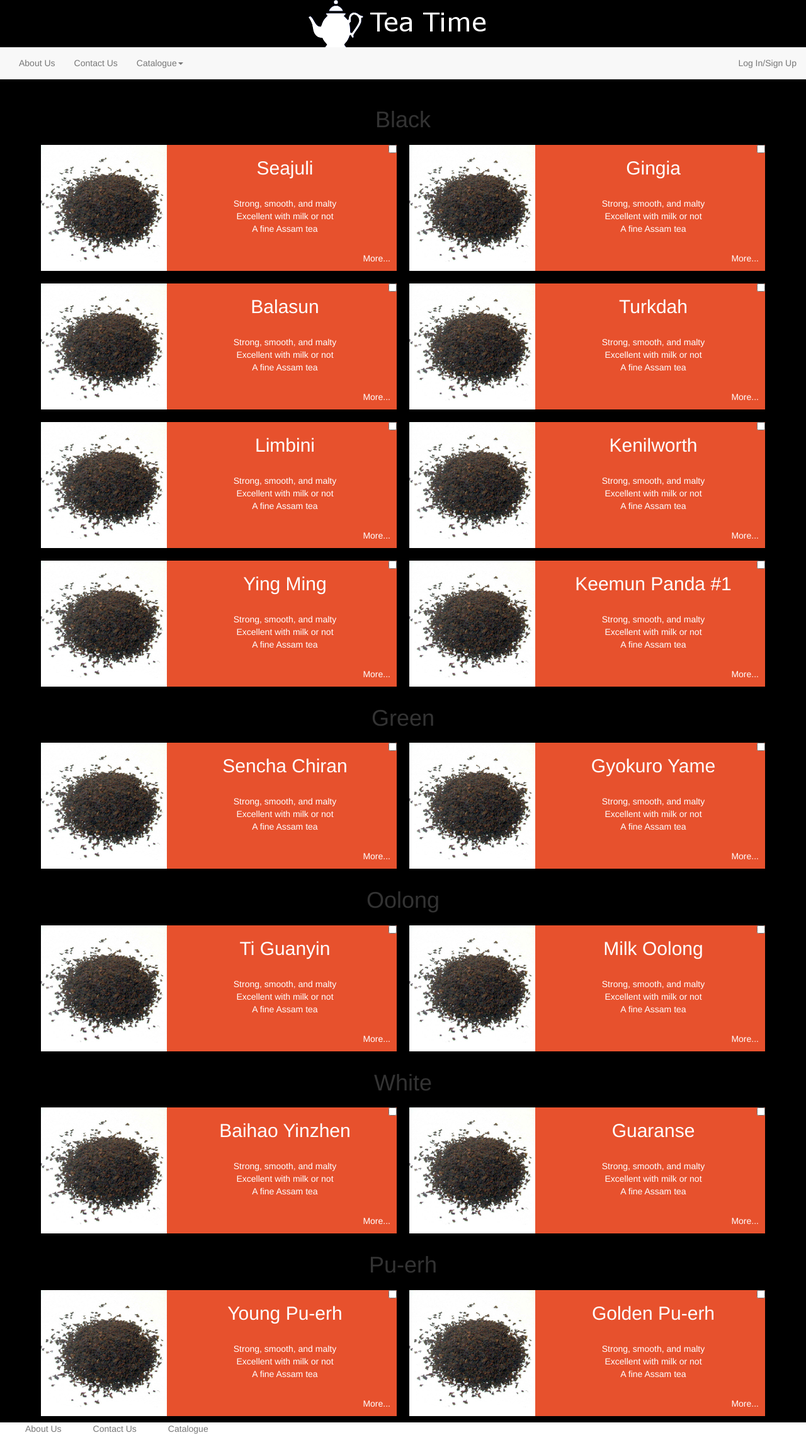
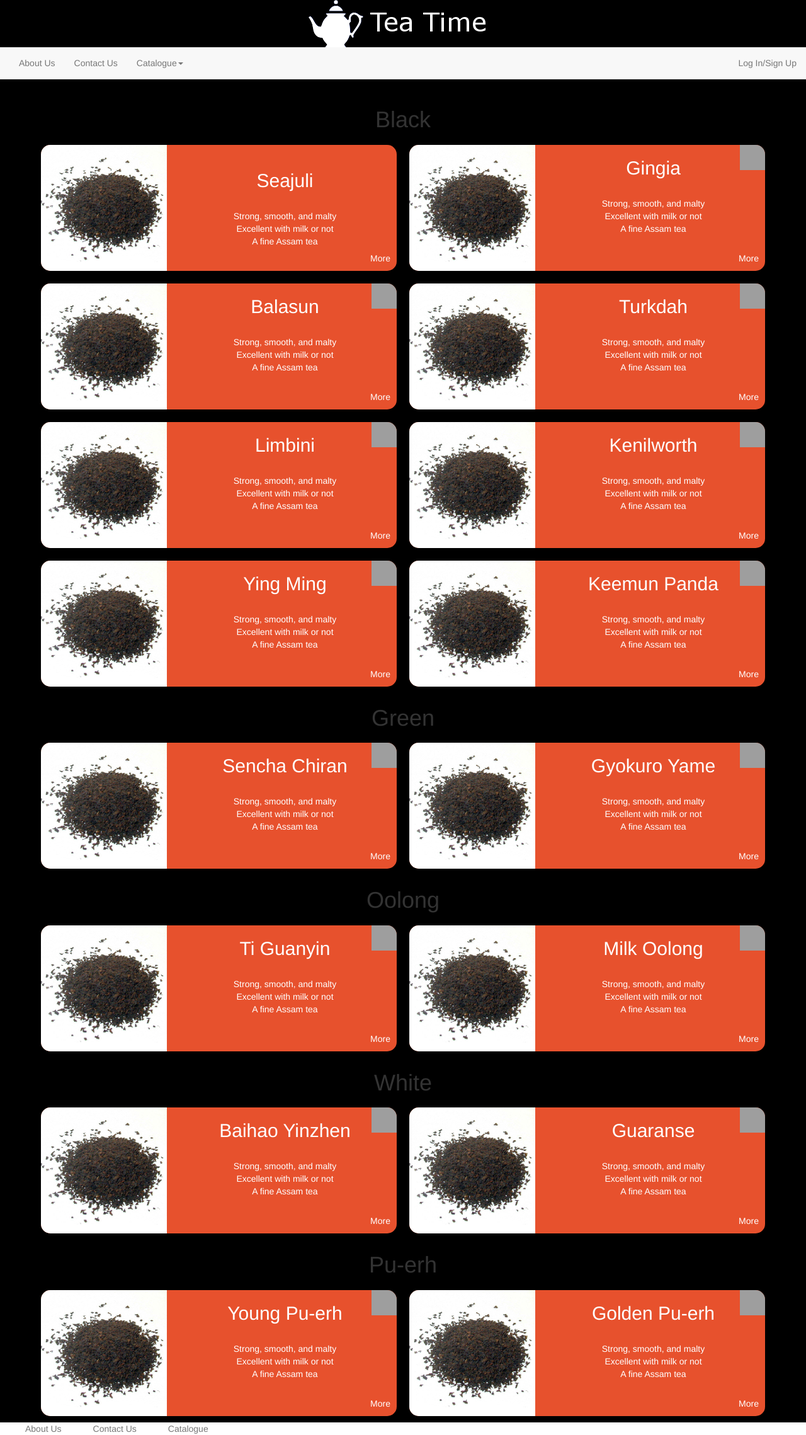
Before and after one commit to johnnyl-bcit/group7teatime, a PHP site: page /catalogue.html in a window 1280 px wide. Shown: the whole page at 63% size. Run offline with PHP 8.4, Linux system fonts and the light colour scheme; grey boxes are pictures that could not be loaded.

Commit message:
Fixed anchors to tea categories; updated checkboxes to stars

```diff
--- a/catalogue.html
+++ b/catalogue.html
@@ -30,11 +30,11 @@
 				<li id="catalogue-dropdown" class="dropdown">
 					<a class="dropdown-toggle" data-toggle="dropdown" href="#">Catalogue<span class="caret"></span></a>
 		       			<ul class="dropdown-menu">
-			          		<li><a href="#black-tea">Black</a></li>
-				          	<li><a href="#green-tea">Green</a></li>
-				         	<li><a href="#oolong-tea">Oolong</a></li>
-				          	<li><a href="#white-tea">White</a></li>
-			         		<li><a href="#puerh-tea">Pu-Erh</a></li>
+			          		<li><a href="#blackTea">Black</a></li>
+				          	<li><a href="#greenTea">Green</a></li>
+				         	<li><a href="#oolongTea">Oolong</a></li>
+				          	<li><a href="#whiteTea">White</a></li>
+			         		<li><a href="#puerhTea">Pu-Erh</a></li>
 			        	</ul>
 	        	</li>
 			</ul>
@@ -50,31 +50,34 @@
 		<form action="http://webdevfoundations.net/scripts/formdemo.asp" method="post">
 
 			<!-- Black Tea -->
+			<span class="anchor" id="blackTea"></span>
 			<div id="black-tea">
 				<h1>Black</h1>
 
 				<div class="row">
 					<div class="col-sm-6">
 						<div>
-							<input class="star" type="checkbox" name="tea" value="seajuli">
+							<input class="css-checkbox" id="seajuli" type="checkbox" name="seajuli" value="seajuli">
+							<span><label for="seajuli" class="css-label"></label></span>
 							<img src="img/blacktea_1.jpg" alt="Blacktea" width="200" height="200">
 								<h2>Seajuli</h2><br>
 								<p>Strong, smooth, and malty<br>
 								Excellent with milk or not<br>
 								A fine Assam tea</p>
-							<a class="more" href="#">More...</a>
+							<a class="more" href="#">More</a>
 						</div>
 					</div>
 
 					<div class="col-sm-6">
 						<div>
-							<input class="star" type="checkbox" name="tea" value="gingia">
+							<input class="css-checkbox" id="gingia" type="checkbox" name="gingia" value="gingia">
+							<label for="gingia" class="css-label"></label>
 							<img src="img/blacktea_1.jpg" alt="Blacktea" width="200" height="200">
 								<h2>Gingia</h2><br>
 								<p>Strong, smooth, and malty<br>
 								Excellent with milk or not<br>
 								A fine Assam tea</p>
-							<a class="more" href="#">More...</a>
+							<a class="more" href="#">More</a>
 						</div>
 					</div>
 				</div>
@@ -82,25 +85,26 @@
 				<div class="row">
 					<div class="col-sm-6">
 						<div>
-							<input class="star" type="checkbox" name="tea" value="balasun">
-							<img src="img/blacktea_1.jpg" alt="Blacktea" width="200" height="200">
+							<input class="css-checkbox" id="balasun" type="checkbox" name="balasun" value="balasun">
+							<label for="balasun" class="css-label"></label>							<img src="img/blacktea_1.jpg" alt="Blacktea" width="200" height="200">
 								<h2>Balasun</h2><br>
 								<p>Strong, smooth, and malty<br>
 								Excellent with milk or not<br>
 								A fine Assam tea</p>
-							<a class="more" href="#">More...</a>
+							<a class="more" href="#">More</a>
 						</div>
 					</div>
 
 					<div class="col-sm-6">
 						<div>
-							<input class="star" type="checkbox" name="tea" value="turdah">
+							<input class="css-checkbox" id="turdah" type="checkbox" name="turdah" value="turdah">
+							<label for="turdah" class="css-label"></label>
 							<img src="img/blacktea_1.jpg" alt="Blacktea" width="200" height="200">
 								<h2>Turkdah</h2><br>
 								<p>Strong, smooth, and malty<br>
 								Excellent with milk or not<br>
 								A fine Assam tea</p>
-							<a class="more" href="#">More...</a>
+							<a class="more" href="#">More</a>
 						</div>
 					</div>
 				</div>
@@ -108,24 +112,26 @@
 				<div class="row">
 					<div class="col-sm-6">
 						<div>
-							<input class="star" type="checkbox" name="tea" value="limbini">
+							<input class="css-checkbox" id="limbini" type="checkbox" name="limbini" value="limbini">
+							<label for="limbini" class="css-label"></label>
 							<img src="img/blacktea_1.jpg" alt="Blacktea" width="200" height="200">
 								<h2>Limbini</h2><br>
 								<p>Strong, smooth, and malty<br>
 								Excellent with milk or not<br>
 								A fine Assam tea</p>
-							<a class="more" href="#">More...</a>
+							<a class="more" href="#">More</a>
 						</div>
 					</div>
 					<div class="col-sm-6">
 						<div>
-							<input class="star" type="checkbox" name="tea" value="kenilworth">
+							<input class="css-checkbox" id="kenilworth" type="checkbox" name="kenilworth" value="kenilworth">
+							<label for="kenilworth" class="css-label"></label>
 							<img src="img/blacktea_1.jpg" alt="Blacktea" width="200" height="200">
 								<h2>Kenilworth</h2><br>
 								<p>Strong, smooth, and malty<br>
 								Excellent with milk or not<br>
 								A fine Assam tea</p>
-							<a class="more" href="#">More...</a>
+							<a class="more" href="#">More</a>
 						</div>
 					</div>
 				</div>
@@ -133,134 +139,148 @@
 				<div class="row">
 					<div class="col-sm-6">
 						<div>
-							<input class="star" type="checkbox" name="tea" value="yingming">
+							<input class="css-checkbox" id="yingming" type="checkbox" name="yingming" value="yingming">
+							<label for="yingming" class="css-label"></label>
 							<img src="img/blacktea_1.jpg" alt="Blacktea" width="200" height="200">
 								<h2>Ying Ming</h2><br>
 								<p>Strong, smooth, and malty<br>
 								Excellent with milk or not<br>
 								A fine Assam tea</p>
-							<a class="more" href="#">More...</a>
+							<a class="more" href="#">More</a>
 						</div>
 					</div>
 
 					<div class="col-sm-6">
 						<div>
-							<input class="star" type="checkbox" name="tea" value="keemunpanda">
+							<input class="css-checkbox" id="keemun" type="checkbox" name="keemun" value="keemunpanda">
+							<label for="keemun" class="css-label"></label>
 							<img src="img/blacktea_1.jpg" alt="Blacktea" width="200" height="200">
-								<h2>Keemun Panda #1</h2><br>
+								<h2>Keemun Panda</h2><br>
 								<p>Strong, smooth, and malty<br>
 								Excellent with milk or not<br>
 								A fine Assam tea</p>
-							<a class="more" href="#">More...</a>
+							<a class="more" href="#">More</a>
 						</div>
 					</div>
 				</div>
 			</div>
 
 			<!-- Green Tea -->
+			<span class="anchor" id="greenTea"></span>
 			<div id="green-tea" class="row">
 				<h1>Green</h1>
 					<div class="col-sm-6">
 						<div>
-							<input class="star" type="checkbox" name="tea" value="sencha-chiran">
+							<input class="css-checkbox" id="sencha" type="checkbox" name="sencha-chiran" value="sencha-chiran">
+							<label for="sencha" class="css-label"></label>
 							<img src="img/blacktea_1.jpg" alt="Greentea" width="200" height="200">
 								<h2>Sencha Chiran</h2><br>
 								<p>Strong, smooth, and malty<br>
 								Excellent with milk or not<br>
 								A fine Assam tea</p>
-							<a class="more" href="#">More...</a>
+							<a class="more" href="#">More</a>
 						</div>
 					</div>
 					<div class="col-sm-6">
 						<div>
-							<input class="star" type="checkbox" name="tea" value="gyokuro-yame">
+							<input class="css-checkbox" id="gyokuro" type="checkbox" name="gyokuro-yame" value="gyokuro-yame">
+							<label for="gyokuro" class="css-label"></label>
 							<img src="img/blacktea_1.jpg" alt="Greentea" width="200" height="200">
 								<h2>Gyokuro Yame</h2><br>
 								<p>Strong, smooth, and malty<br>
 								Excellent with milk or not<br>
 								A fine Assam tea</p>
-							<a class="more" href="#">More...</a>
+							<a class="more" href="#">More</a>
 						</div>
 					</div>
 			</div>
 
 			<!-- Oolong Tea -->
+			<span class="anchor" id="oolongTea"></span>
 			<div id="oolong-tea" class="row">
 				<h1>Oolong</h1>
 				<div class="col-sm-6">
 					<div>
-						<input class="star" type="checkbox" name="tea" value="ti-guanyin">
+						<input class="css-checkbox" id="tiguanyin" type="checkbox" name="ti-guanyin" value="ti-guanyin">
+							<label for="tiguanyin" class="css-label"></label>
 						<img src="img/blacktea_1.jpg" alt="Oolongtea" width="200" height="200">
 							<h2>Ti Guanyin</h2><br>
 							<p>Strong, smooth, and malty<br>
 							Excellent with milk or not<br>
 							A fine Assam tea</p>
-						<a class="more" href="#">More...</a>
+						<a class="more" href="#">More</a>
 					</div>
 				</div>
 				<div class="col-sm-6">
 					<div>
-						<input class="star" type="checkbox" name="tea" value="milk-oolong">
+						<input class="css-checkbox" id="milkoolong" type="checkbox" name="milk-oolong" value="milk-oolong">
+							<label for="milkoolong" class="css-label"></label>
 						<img src="img/blacktea_1.jpg" alt="Oolongtea" width="200" height="200">
 							<h2>Milk Oolong</h2><br>
 							<p>Strong, smooth, and malty<br>
 							Excellent with milk or not<br>
 							A fine Assam tea</p>
-						<a class="more" href="#">More...</a>
+						<a class="more" href="#">More</a>
 					</div>
 				</div>
 			</div>
 
 			<!-- White Tea -->
+			<span class="anchor" id="whiteTea"></span>
 			<div id="white-tea" class="row">
 				<h1>White</h1>
 				<div class="col-sm-6">
 					<div>
-						<input class="star" type="checkbox" name="tea" value="baihao-yinzhen">
+						<input class="css-checkbox" id="baihao" type="checkbox" name="baihao-yinzhen" value="baihao-yinzhen">
+							<label for="baihao" class="css-label"></label>
 						<img src="img/blacktea_1.jpg" alt="Whitetea" width="200" height="200">
 							<h2>Baihao Yinzhen</h2><br>
 							<p>Strong, smooth, and malty<br>
 							Excellent with milk or not<br>
 							A fine Assam tea</p>
-						<a class="more" href="#">More...</a>
+						<a class="more" href="#">More</a>
 					</div>
 				</div>
 				<div class="col-sm-6">
 					<div>
-						<input class="star" type="checkbox" name="tea" value="guaranse">
+						<input class="css-checkbox" id="guaranse" type="checkbox" name="guaranse" value="guaranse">
+							<label for="guaranse" class="css-label"></label>
 						<img src="img/blacktea_1.jpg" alt="Whitetea" width="200" height="200">
 							<h2>Guaranse</h2><br>
 							<p>Strong, smooth, and malty<br>
 							Excellent with milk or not<br>
 							A fine Assam tea</p>
-						<a class="more" href="#">More...</a>
+						<a class="more" href="#">More</a>
 					</div>
 				</div>
 			</div>
 
 			<!-- Pu-Erh Tea -->
+			<span class="anchor" id="puerhTea"></span>
 			<div id="puerh-tea" class="row">
 				<h1>Pu-erh</h1>
 				<div class="col-sm-6">
 					<div>
-						<input class="star" type="checkbox" name="tea" value="young-puerh">
-						<img src="img/blacktea_1.jpg" alt="Pu-Eahtea" width="200" height="200">
+						<input class="css-checkbox" id="youngpuerh" type="checkbox" name="young-puerh" value="young-puerh">
+							<label for="youngpuerh" class="css-label"></label>
+						<img src="img/blacktea_1.jpg" alt="Pu-Erhtea" width="200" height="200">
 							<h2>Young Pu-erh</h2><br>
 							<p>Strong, smooth, and malty<br>
 							Excellent with milk or not<br>
 							A fine Assam tea</p>
-						<a class="more" href="#">More...</a>
+						<a class="more" href="#">More</a>
 					</div>
 				</div>
 				<div class="col-sm-6">
 					<div>
-						<input class="star" type="checkbox" name="tea" value="golden-puerh">
+						<input class="css-checkbox" id="goldenpuerh" type="checkbox" name="golden-puerh" value="golden-puerh">
+							<label for="goldenpuerh" class="css-label"></label>
 						<img src="img/blacktea_1.jpg" alt="Pu-Eahtea" width="200" height="200">
 							<h2>Golden Pu-erh</h2><br>
 							<p>Strong, smooth, and malty<br>
 							Excellent with milk or not<br>
 							A fine Assam tea</p>
-						<a class="more" href="#">More...</a>
+						<a class="more" href="#">More</a>
 					</div>
 				</div>
 			</div>
--- a/style/catalogue.css
+++ b/style/catalogue.css
@@ -4,15 +4,16 @@
 
 #main .col-sm-6 {
 	padding: 10px;
-	position: relative;
+	/*position: relative;*/
 	color: white;
 
 }
 
 #main .col-sm-6 > div {
+	position: relative;
 	background: #E7512D;
 	overflow: auto;
-
+	border-radius: 15px;
 }
 
 #main .col-sm-6 > div > h2{
@@ -28,16 +29,71 @@
 	margin: 0 10px 0px 0px;
 
 }
-.star {
+/*.star {
 	position: absolute;
 	margin-top: 0px;
 	top: 6px; /* checkbox has default margin-top: 4px that I can't seem to get rid of */
+	/*right: 10px;8
+}*/
+
+.more {
+	position: absolute;
+	bottom: 10px;
 	right: 10px;
 }
 
-.more {
+a.more:link, a.more:visited, a.more:focus {
+	color: rgb(255, 255, 255);
+	text-decoration: none;
+}
+
+a.more:hover, a.more:active {
+	color: rgb(119, 119, 119);
+}
+
+.anchor {
+	display: block;
+	height: 125px;
+	margin-top: -125px;
+	visibility: hidden;
+}
+
+input[type=checkbox].css-checkbox {
+	position:absolute;
+	z-index: -1000;
+	left:-1000px;
+	overflow: hidden;
+	clip: rect(0 0 0 0);
+	height: 1px;
+	width: 1px;
+	margin: -1px;
+	padding: 0;
+	border: 0;
+}
+
+input[type=checkbox].css-checkbox + label.css-label {
 	position: absolute;
-	bottom: 20px;
-	right: 20px;
-	color: white;
+	right: 0px;
+	top: 0px;
+	width: 40px;
+	height: 40px;
+	display: inline-block;
+	background-repeat: no-repeat;
+	cursor: pointer;
+	padding-left: 5px;
+	padding-bottom: 5px;
 }
+
+input[type=checkbox].css-checkbox:checked + label.css-label {
+	background-position: 0 -40px;
+}
+
+label.css-label {
+	background-image:url(http://csscheckbox.com/checkboxes/u/csscheckbox_019807af606f0dea9eb28a8d35a7afc6.png);
+	-webkit-touch-callout: none;
+	-webkit-user-select: none;
+	-khtml-user-select: none;
+	-moz-user-select: none;
+	-ms-user-select: none;
+	user-select: none;
+}
```
